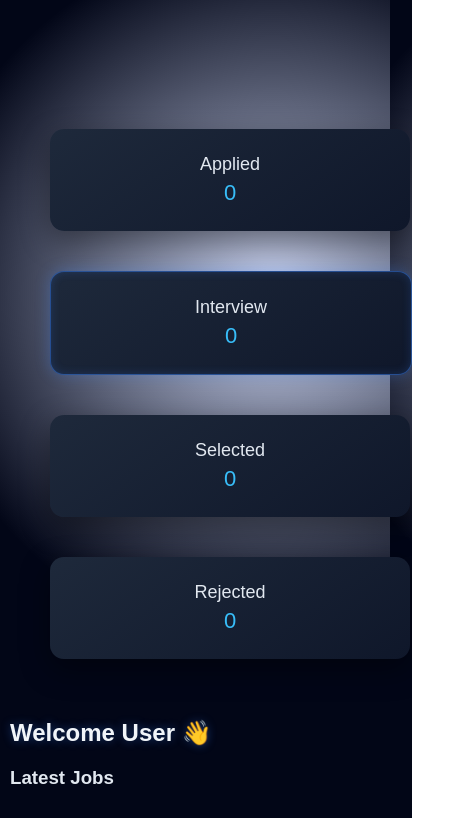
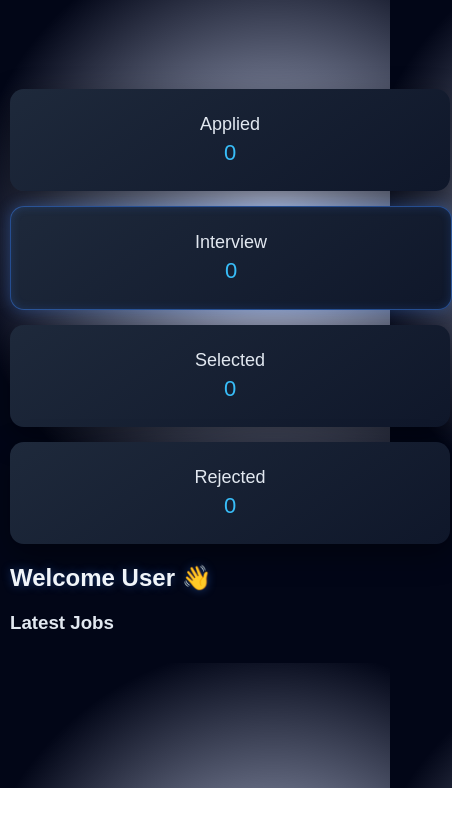
Before and after one commit to rohith9u/HireX, a plain HTML site: page dashboard.html in a window 390 px wide. Shown: the part 56-874 px from the top of the page, 452 px wide, since content can reach past the window. After the commit the page ends 844 px from the top, so only its background shows below. Drawn offline with nearby package versions, Linux system fonts and the light colour scheme; no server answers.

```diff
--- a/style.css
+++ b/style.css
@@ -49,9 +49,7 @@
         display: none; /* hide sidebar on mobile */
     }
 
-    .layout {
-        flex-direction: column;
-    }
+
 
     .main {
         width: 100%;
@@ -292,9 +290,8 @@
     margin: 0;
     font-family: Arial;
 
-    body {
     background: #020617;  /* 🔥 solid dark base */
-}
+
 }
 
 
@@ -437,6 +434,17 @@
     display: flex;
     gap: 15px;
     margin-bottom: 20px;
+}
+@media (max-width: 768px) {
+    .stats {
+        display: block !important;
+    }
+
+    .stat-card {
+        width: 100% !important;
+        margin-bottom: 15px;
+        flex: unset !important;
+    }
 }
 .stat-card {
     flex: 1;
@@ -2112,12 +2120,7 @@
 }
 
 /* STATS */
-.stats {
-    display: flex;
-    justify-content: center;
-    gap: 40px;
-    padding: 40px;
-}
+
 
 .stats div {
     font-size: 18px;
@@ -2562,13 +2565,7 @@
         flex-direction: column;
     }
 
-    .sidebar {
-        width: 100%;
-        height: auto;
-        display: flex;
-        justify-content: space-around;
-        padding: 10px;
-    }
+
 
     .main {
         padding: 10px;
@@ -2577,9 +2574,7 @@
     margin-top: 70px;
 }
     /* 🔹 STATS */
-    .stats {
-        flex-direction: column;
-    }
+
 
     /* 🔹 PROFILE */
     .profile-form {
```
